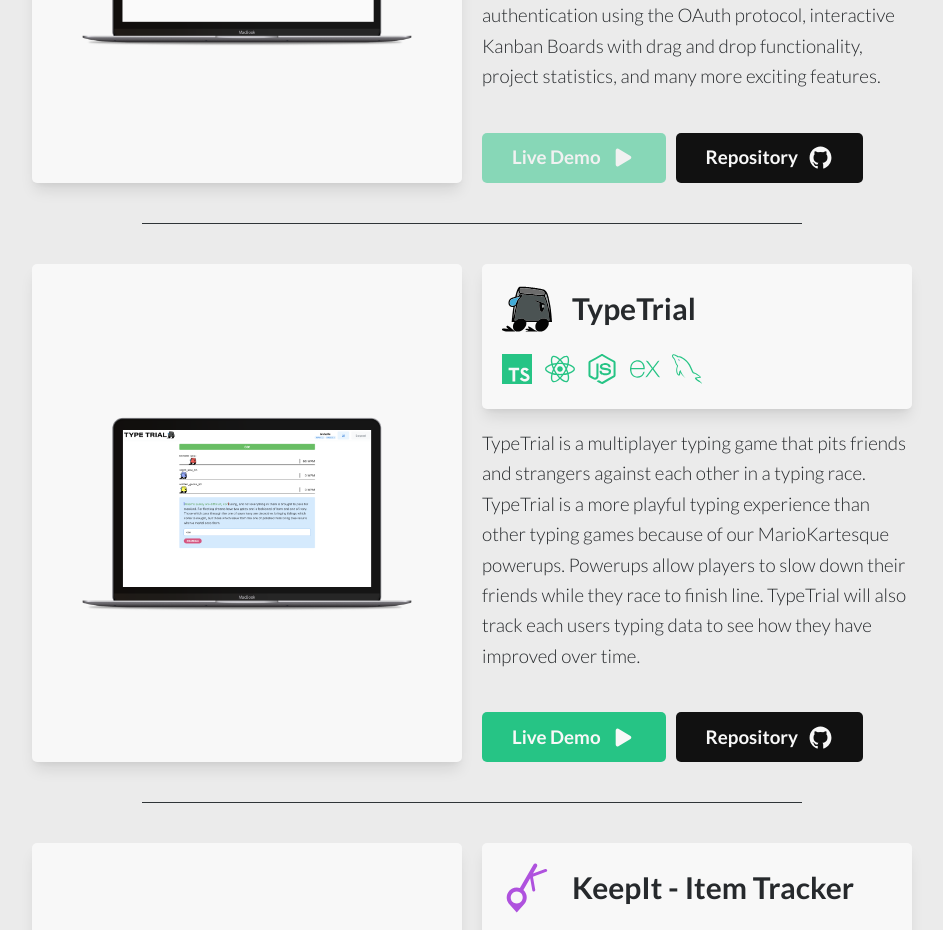
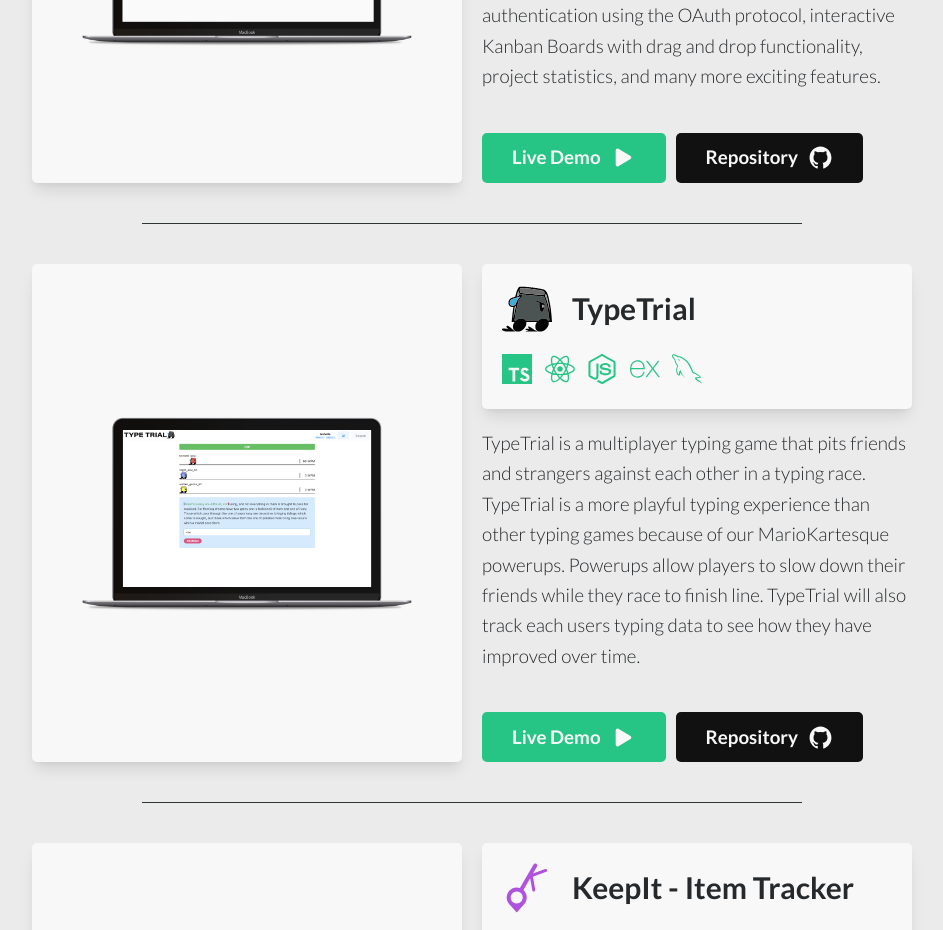
Before and after one commit to blchelle/portfolio-webpage, a React (Vite) app: page / in a window 1280 px wide. Shown: the part 2700-3630 px from the top of the page, without its empty margins (168-1111 px from the left). Built offline with nearby package versions, Linux system fonts and the light colour scheme.

Commit message:
Add demo link back for collabogreat

```diff
--- a/src/content/projects.ts
+++ b/src/content/projects.ts
@@ -37,8 +37,7 @@ const PROJECTS: IProject[] = [
 			{ name: 'Express', Logo: expressLogo },
 			{ name: 'MongoDB', Logo: mongoDbLogo },
 		],
-		liveUrlTooltip:
-			'Live Demo is currently unavailable because the domain is currently being transferred to another cloud provider',
+		liveUrl: 'https://collabogreat.brockchelle.com',
 		githubUrl: 'https://github.com/blchelle/collabogreat',
 	},
 	{
```
